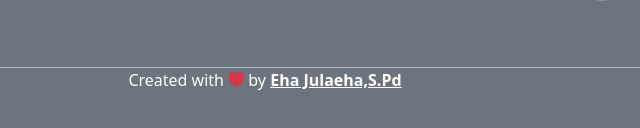
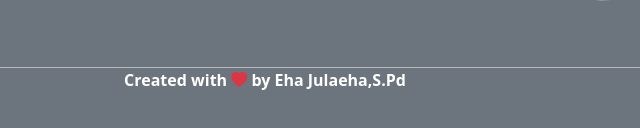
Before and after one commit to ehajulaeha-gp/ehajulaeha-gp.github.io, a plain HTML site: page index.html in a window 1280 px wide. Shown: the part 5892-6020 px from the top of the page, 375-1015 px from the left. Drawn offline with nearby package versions, Linux system fonts and the light colour scheme; animation ran at ten frames a second.

Commit message:
new update

```diff
--- a/index.html
+++ b/index.html
@@ -374,8 +374,8 @@
 
   <!-- Footer -->
   <footer class="bg-secondary text-center text-white pb-4">
-    <p>Created with <i class="bi bi-heart-fill text-danger"></i> by <a href="https://www.instagram.com/taufiq_alif_r/"
-        class="text-white fw-bold">Eha Julaeha,S.Pd</a></p>
+    <p class="text-white fw-bold">Created with <i class="bi bi-heart-fill text-danger"></i> by <a
+        href="https://www.instagram.com/taufiq_alif_r/" class="text-white fw-bold"></a>Eha Julaeha,S.Pd</p>
   </footer>
   <!-- Akhir Footer -->
 
```
